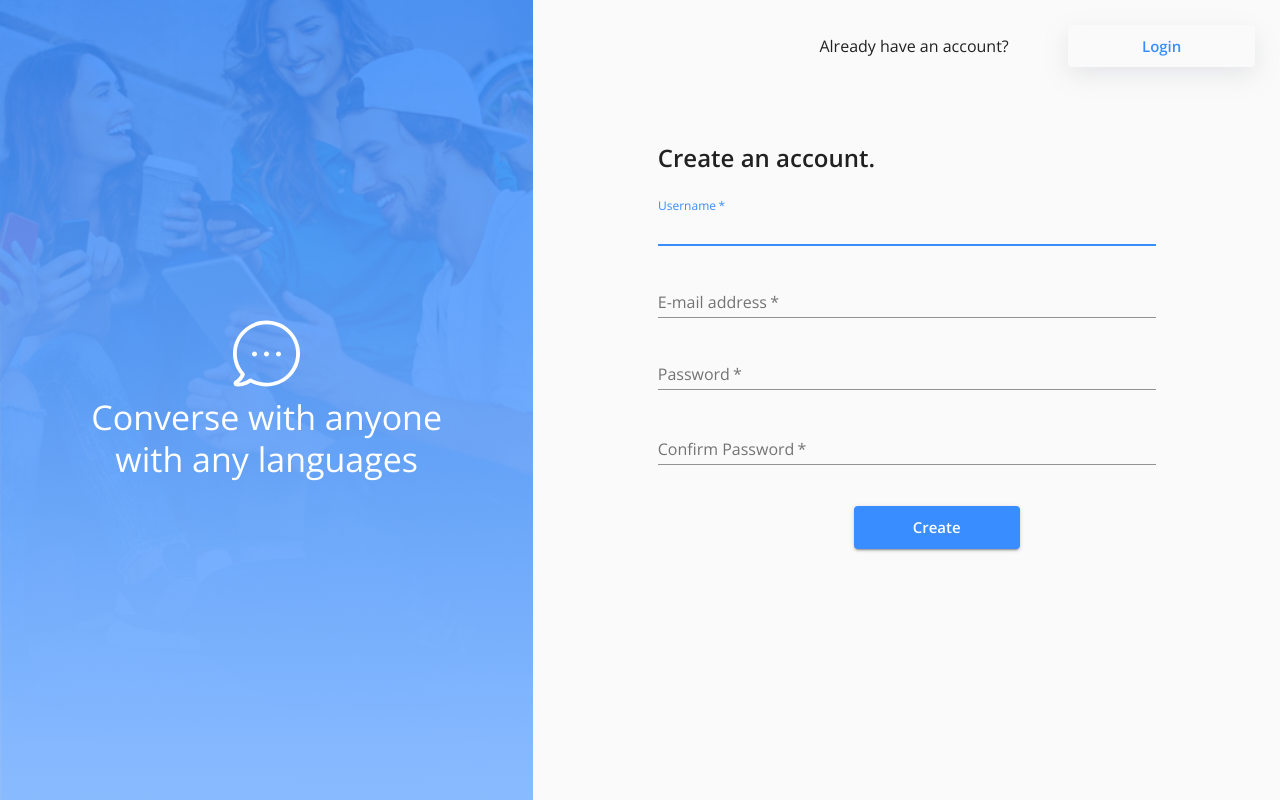
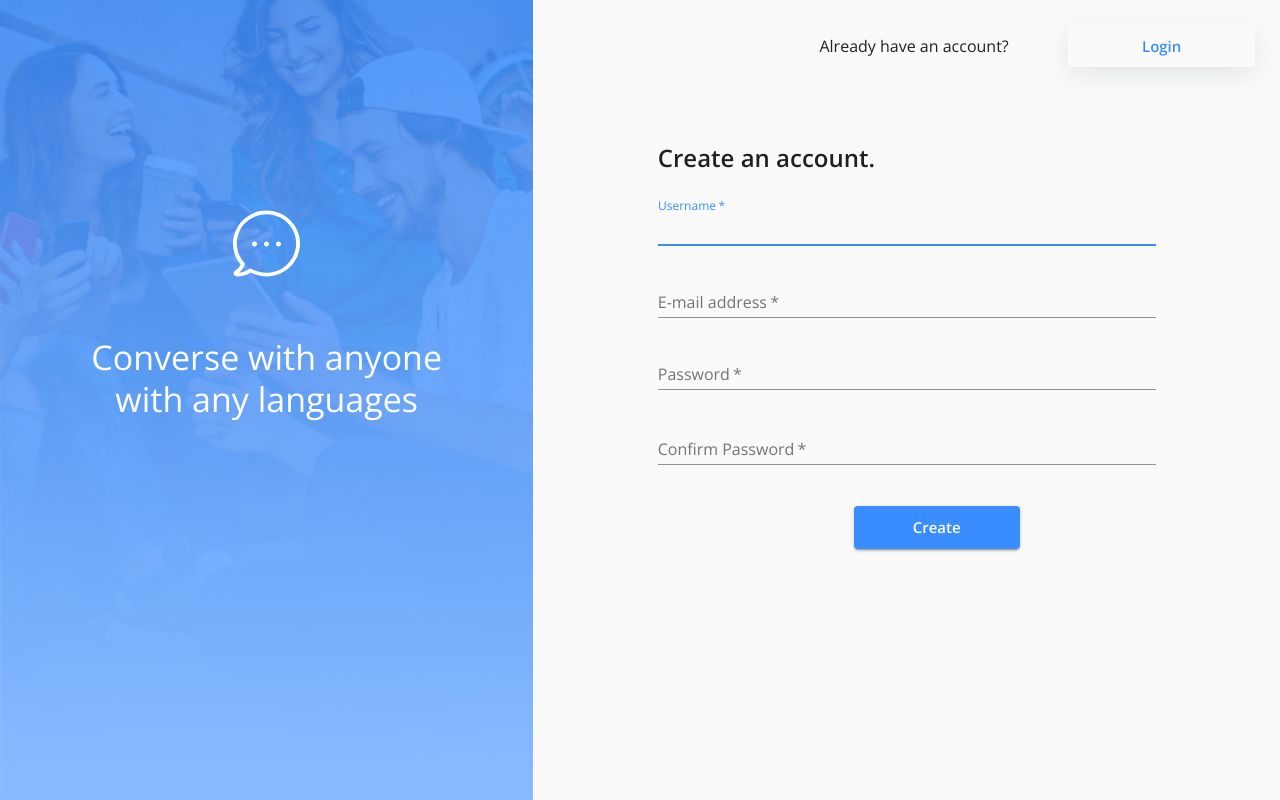
Before and after one commit to jmhubbard/messenger-starter, a React (Create React App) app in the folder client/: page / in a window 1280 px wide. Shown: the top 800 px of the page. Built offline with nearby package versions, Linux system fonts and the light colour scheme; no server answers.

Commit message:
updates mainpage sidebar

```diff
--- a/client/src/components/MainPageSidebar/MainPageSidebar.js
+++ b/client/src/components/MainPageSidebar/MainPageSidebar.js
@@ -10,61 +10,20 @@ import chatBubbleIcon from '../../assets/bubble.svg';
 
 
 const useStyles = makeStyles((theme) => ({
-    root: {
+      pictureText: {
         height: "100vh",
-        fontFamily: "OpenSans",
-        fontWeight: "600",
-        fontStyle: "normal",
-      },
-      image: {
+        color: "white",
         backgroundImage: `linear-gradient(to bottom, RGBA(58, 141, 255, .85), RGBA(134, 185, 255, .85)),url('${sidebarPicture}')`,
-
         backgroundRepeat: "no-repeat",
         backgroundSize: "cover",
         backgroundPosition: "center",
       },
-      form: {
-        width: "100%", // Fix IE 11 issue.
-        marginTop: theme.spacing(1),
+      chatBubble: {
+          margin: "50px 0",
       },
-      submit: {
-        margin: theme.spacing(3, 0, 2),
-      },
-      registerButton: {
-        boxShadow: "rgba(149, 157, 165, 0.2) 0px 8px 24px",
-        color: "#3A8DFF",
-      },
-      loginButton: {
-        backgroundColor: "#3A8DFF",
-      },
-      topRow: {
-        margin: "25px",
-      },
-      pictureText: {
-        height: "100vh",
-        color: "white",
-        backgroundImage: `linear-gradient(to bottom, RGBA(58, 141, 255, .85), RGBA(134, 185, 255, .85)),url('${sidebarPicture}')`,
-
-        backgroundRepeat: "no-repeat",
-        backgroundSize: "cover",
-        backgroundPosition: "center",
-
-      },
-
-      ButtonGrid: {
-        margin: "30px",
-      },
-      formHeader: {
-        fontWeight: "600",
-        fontStyle: "normal",
-      },
-      formGrid: {
-        margin: "50px 0",
-      },
-      registerButtonGrid: {
-        margin: "0 50px 0 0",
+      chatBubbleTextGrid: {
+          padding: "0 0 220px 0",
       }
-
 }));
 
 const MainPageSidebar = () => {
@@ -78,11 +37,12 @@ const MainPageSidebar = () => {
     justify="center"
     align="center"
   >
-    <Grid item xs={9} sm={9} md={9}>
+    <Grid item xs={9} className={classes.chatBubbleTextGrid}>
       <Icon>
         <img
           src={chatBubbleIcon}
           alt="Chat Bubble"
+          className = {classes.chatBubble}
         />
       </Icon>
       <Typography variant="h4">Converse with anyone with any languages</Typography>
```
